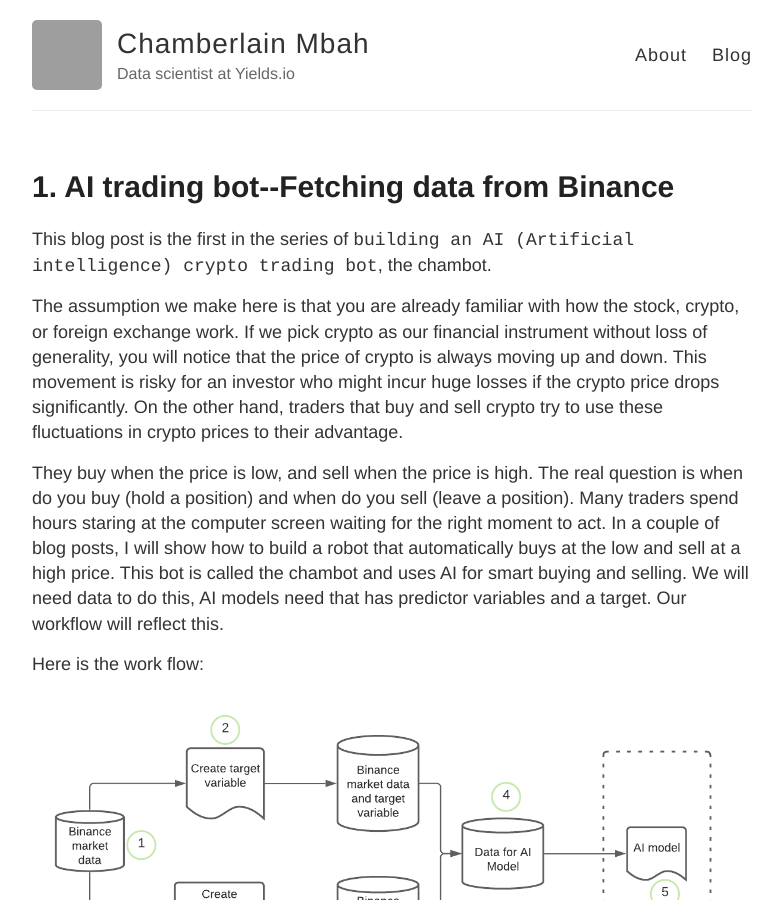
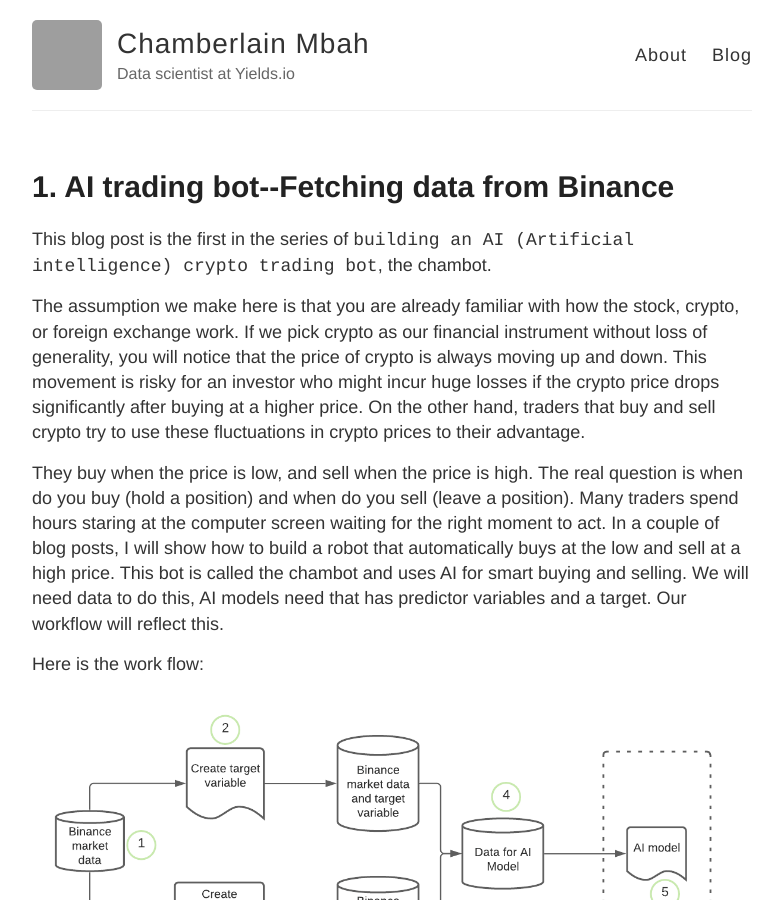
Before and after one commit to chambox/chambox.github.io, a Jekyll site: the page built from _posts/2020-03-23-1_AI_trading_bot_fetch_data.md, in a window 1280 px wide and 900 px high. Shown: the whole window, without its empty margins (248-1029 px from the left). Built offline with Jekyll 4.4.1, drawn with Linux system fonts in a browser that asks for light colours; a script that is not in the unit is left out; grey boxes are pictures that could not be loaded.

Commit message:
small edit

```diff
--- a/_posts/2020-03-23-1_AI_trading_bot_fetch_data.md
+++ b/_posts/2020-03-23-1_AI_trading_bot_fetch_data.md
@@ -14,7 +14,7 @@ title: 1. AI trading bot--Fetching data from Binance
 
 This blog post is the first in the series of `building an AI (Artificial intelligence) crypto trading bot`, the chambot.
 
-The assumption we make here is that you are already familiar with how the stock, crypto, or foreign exchange work. If we pick crypto as our financial instrument without loss of generality, you will notice that the price of crypto is always moving up and down. This movement is risky for an investor who might incur huge losses if the crypto price drops significantly. On the other hand, traders that buy and sell crypto try to use these fluctuations in crypto prices to their advantage.
+The assumption we make here is that you are already familiar with how the stock, crypto, or foreign exchange work. If we pick crypto as our financial instrument without loss of generality, you will notice that the price of crypto is always moving up and down. This movement is risky for an investor who might incur huge losses if the crypto price drops significantly after buying at a higher price. On the other hand, traders that buy and sell crypto try to use these fluctuations in crypto prices to their advantage.
 
 They buy when the price is low, and sell when the price is high. The real question is when do you buy (hold a position) and when do you sell (leave a position). Many traders spend hours staring at the computer screen waiting for the right moment to act.  In a couple of blog posts, I will show how to build a robot that automatically buys at the low and sell at a high price. This bot is called the chambot and uses AI for smart buying and selling. We will need data to do this,  AI models need that has predictor variables and a target. Our workflow will reflect this.
 
```
